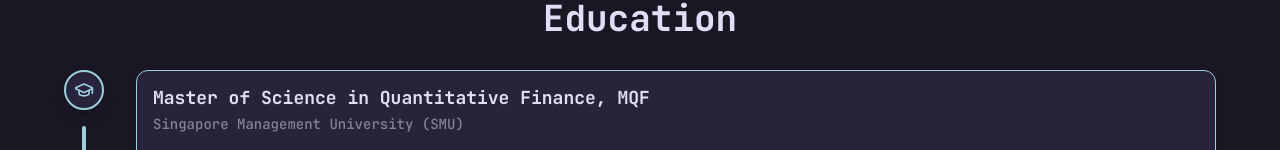
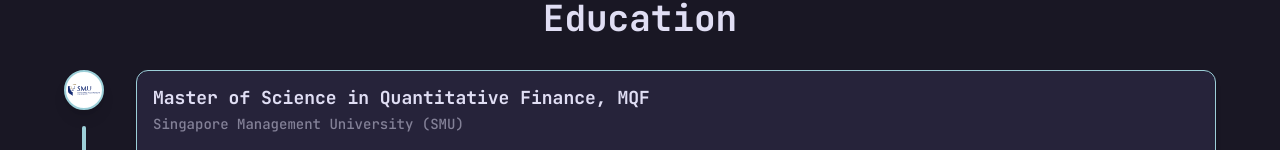
Before and after one commit to xavierchen0/portfolio-website, a React (Vite) app: page / in a window 1280 px wide. Shown: the part 802-952 px from the top of the page. Built offline with nearby package versions, Linux system fonts and the light colour scheme.

Commit message:
feat: add education logo

```diff
--- a/src/components/EducationSection.jsx
+++ b/src/components/EducationSection.jsx
@@ -19,6 +19,7 @@
     location: "Singapore",
     gpa: "nil",
     status: "current",
+    logo: "/smulogo.svg",
     achievements: [],
   },
   {
@@ -29,6 +30,7 @@
     location: "Singapore",
     gpa: "4.0/4.0 (Summa Cum Laude)",
     status: "current",
+    logo: "/smulogo.svg",
     achievements: [
       {
         type: "award",
@@ -87,9 +89,17 @@
                     type: "spring",
                     stiffness: 200,
                   }}
-                  className="bg-rosepineoverlay border-rosepinefoam flex h-8 w-8 items-center justify-center rounded-full border-2 shadow-lg md:h-10 md:w-10"
+                  className="border-rosepinefoam flex h-8 w-8 items-center justify-center overflow-hidden rounded-full border-2 bg-white shadow-lg md:h-10 md:w-10"
                 >
-                  <GraduationCap className="text-rosepinefoam h-4 w-4 md:h-5 md:w-5" />
+                  {edu.logo ? (
+                    <img
+                      src={edu.logo}
+                      alt={`${edu.institution} logo`}
+                      className="h-6 w-6 object-contain md:h-8 md:w-8"
+                    />
+                  ) : (
+                    <GraduationCap className="text-rosepinefoam h-4 w-4 md:h-5 md:w-5" />
+                  )}
                 </motion.div>
 
                 {/* Timeline line - Only show if not last item */}
```
Also changed, not shown: public/smulogo.svg (added).
